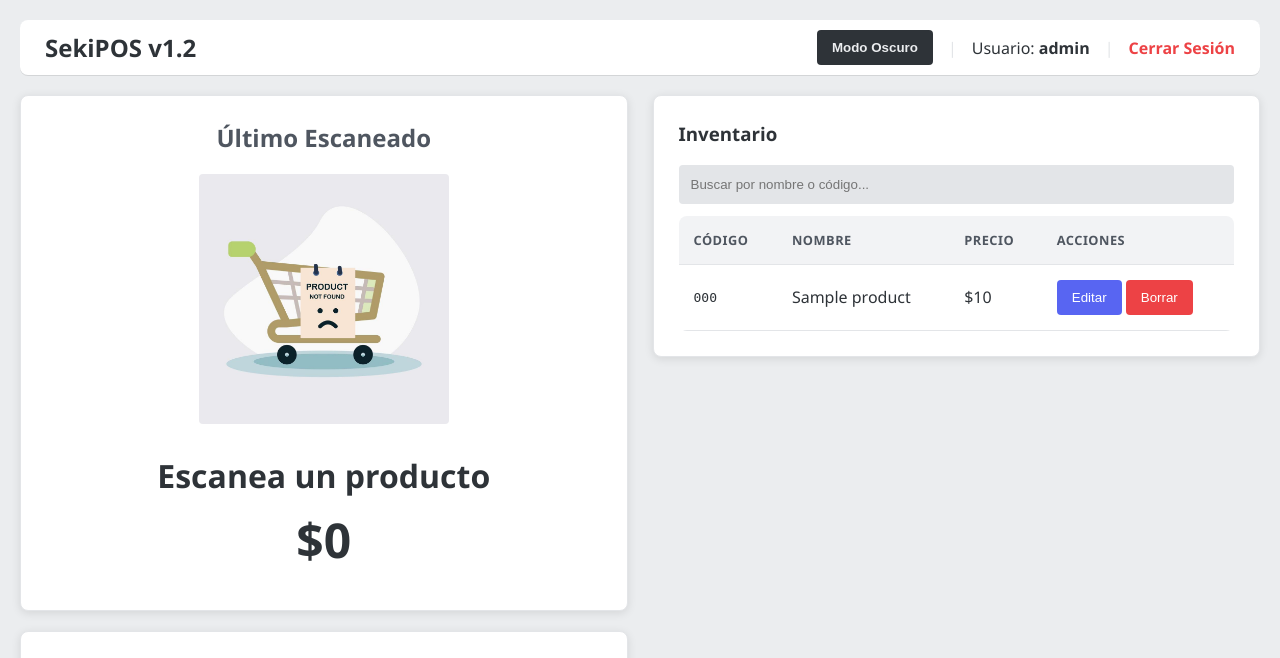
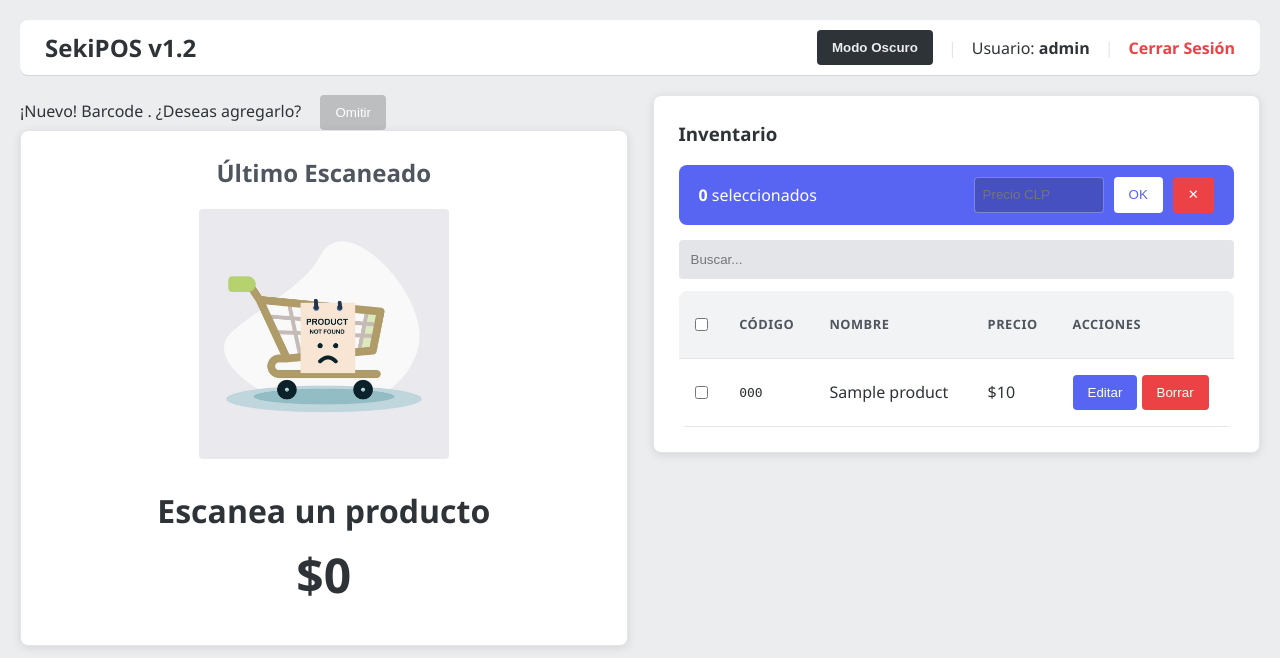
Before and after one commit to SekiDesu0/SekiPos, a Flask app: page / in a window 1280 px wide. Shown: the top 658 px of the page. Run offline with Flask 3, Linux system fonts and the light colour scheme; a user stored in the database is signed in; tables that the repository leaves empty hold one stand-in row (values such as "Sample post"); some libraries are stand-ins or nearby versions.

Commit message:
added bulk price update feature, allowing users to select multiple products and apply a new price to all of them at once. The bulk action bar now shows the count of selected items and enables the "OK" button only when at least one product is selected.

```diff
--- a/app.py
+++ b/app.py
@@ -189,6 +189,27 @@ def scan():
 def serve_cache(filename):
     return send_from_directory(CACHE_DIR, filename)
 
+@app.route('/bulk_price_update', methods=['POST'])
+@login_required
+def bulk_price_update():
+    data = request.get_json()
+    barcodes = data.get('barcodes', [])
+    new_price = data.get('new_price')
+
+    if not barcodes or new_price is None:
+        return jsonify({"error": "Missing data"}), 400
+
+    try:
+        with sqlite3.connect(DB_FILE) as conn:
+            # Use executemany for efficiency
+            params = [(float(new_price), b) for b in barcodes]
+            conn.executemany('UPDATE products SET price = ? WHERE barcode = ?', params)
+            conn.commit()
+        return jsonify({"status": "success"}), 200
+    except Exception as e:
+        print(f"Bulk update failed: {e}")
+        return jsonify({"error": str(e)}), 500
+
 if __name__ == '__main__':
     init_db()
     socketio.run(app, host='0.0.0.0', port=5000, debug=True)
--- a/static/styleIndex.css
+++ b/static/styleIndex.css
@@ -157,26 +157,80 @@ th {
     font-weight: bold;
 }
 
-#new-product-prompt {
-    display: none;
+/* --- BULK ACTIONS PERMANENT BAR --- */
+.bulk-actions {
+    display: flex;
     background: var(--accent);
     color: white;
-    padding: 12px 20px;
+    padding: 10px 20px;
     border-radius: 8px;
-    margin-bottom: 20px;
-    animation: slideDown 0.4s ease;
+    margin-bottom: 15px;
     justify-content: space-between;
     align-items: center;
+    min-height: 60px;
+    box-sizing: border-box;
+    width: 100%;
+}
+
+.bulk-controls {
+    display: flex;
+    align-items: center;
+    gap: 10px;
+    flex-shrink: 0;
+}
+
+/* Override the global 100% width for this specific input */
+.bulk-actions input#bulk-price-input {
+    width: 130px !important;
+    margin: 0 !important;
+    padding: 8px !important;
+    height: 36px !important;
+    background: rgba(0,0,0,0.2) !important;
+    border: 1px solid rgba(255,255,255,0.3) !important;
+    color: white !important;
+}
+
+.bulk-actions button {
+    height: 36px;
+    white-space: nowrap;
+    padding: 0 15px;
+    margin: 0;
+}
+
+/* --- RESPONSIVE DESIGN (MOBILE) --- */
+@media (max-width: 900px) {
+    .main-container {
+        flex-direction: column;
+    }
+
+    .column {
+        min-width: 100%;
+    }
+
+    .bulk-actions {
+        flex-direction: column;
+        height: auto;
+        padding: 15px;
+        gap: 10px;
+        text-align: center;
+    }
+
+    .bulk-controls {
+        width: 100%;
+        justify-content: center;
+    }
+
+    .bulk-actions input#bulk-price-input {
+        width: 100% !important; /* On mobile, let it be wide */
+    }
+
+    /* Hide barcode on very small screens to save space */
+    td:nth-child(2), th:nth-child(2) {
+        display: none;
+    }
 }
 
 @keyframes slideDown {
-    from {
-        transform: translateY(-20px);
-        opacity: 0;
-    }
-
-    to {
-        transform: translateY(0);
-        opacity: 1;
-    }
+    from { transform: translateY(-20px); opacity: 0; }
+    to { transform: translateY(0); opacity: 1; }
 }
--- a/templates/index.html
+++ b/templates/index.html
@@ -56,11 +56,22 @@
         <div class="column">
             <div class="card">
                 <h3 style="text-align: left; margin-top:0;">Inventario</h3>
-                <input type="text" id="searchInput" onkeyup="searchTable()" placeholder="Buscar por nombre o código...">
 
+                <!-- Bulk Action Bar -->
+                <div id="bulk-bar" class="bulk-actions">
+                    <span><b id="selected-count">0</b> seleccionados</span>
+                    <div class="bulk-controls">
+                        <input type="number" id="bulk-price-input" placeholder="Precio CLP">
+                        <button onclick="applyBulkPrice()" style="background: white; color: var(--accent);">OK</button>
+                        <button onclick="clearSelection()" class="btn-del">✕</button>
+                    </div>
+                </div>
+                <input type="text" id="searchInput" onkeyup="searchTable()" placeholder="Buscar...">
+                <div style="overflow-x: auto; width: 100%;">
                     <table id="inventoryTable">
                         <thead>
                             <tr>
+                                <th><input type="checkbox" id="select-all" onclick="toggleAll(this)"></th>
                                 <th>Código</th>
                                 <th>Nombre</th>
                                 <th>Precio</th>
@@ -70,6 +81,7 @@
                         <tbody>
                             {% for p in products %}
                             <tr>
+                                <td><input type="checkbox" class="product-checkbox" data-barcode="{{ p[0] }}" onclick="updateBulkBar()"></td>
                                 <td style="font-family: monospace;">{{ p[0] }}</td>
                                 <td>{{ p[1] }}</td>
                                 <td class="price-cell" data-value="{{ p[2] }}"></td>
@@ -85,6 +97,7 @@
                             {% endfor %}
                         </tbody>
                     </table>
+                </div>
             </div>
         </div>
     </div>
@@ -194,6 +207,51 @@
                 tr[i].style.display = content.toUpperCase().indexOf(filter) > -1 ? "" : "none";
             }
         }
+
+        function toggleAll(source) {
+            const checkboxes = document.querySelectorAll('.product-checkbox');
+            checkboxes.forEach(cb => cb.checked = source.checked);
+            updateBulkBar();
+        }
+
+        function updateBulkBar() {
+            const checked = document.querySelectorAll('.product-checkbox:checked');
+            document.getElementById('selected-count').innerText = checked.length;
+
+            const okBtn = document.querySelector('.bulk-controls button[onclick="applyBulkPrice()"]');
+            if (okBtn) {
+                okBtn.disabled = checked.length === 0;
+                okBtn.style.opacity = checked.length === 0 ? "0.5" : "1";
+            }
+        }
+
+        function clearSelection() {
+            document.querySelectorAll('.product-checkbox').forEach(cb => cb.checked = false);
+            document.getElementById('select-all').checked = false;
+            updateBulkBar();
+        }
+
+        async function applyBulkPrice() {
+            const price = document.getElementById('bulk-price-input').value;
+            if (!price || price < 0) return alert("Ingresa un precio válido");
+
+            const barcodes = Array.from(document.querySelectorAll('.product-checkbox:checked'))
+                                .map(cb => cb.getAttribute('data-barcode'));
+
+            if (!confirm(`¿Actualizar el precio de ${barcodes.length} productos a ${clpFormatter.format(price)}?`)) return;
+
+            const response = await fetch('/bulk_price_update', {
+                method: 'POST',
+                headers: { 'Content-Type': 'application/json' },
+                body: JSON.stringify({ barcodes: barcodes, new_price: price })
+            });
+
+            if (response.ok) {
+                window.location.reload();
+            } else {
+                alert("Error al actualizar productos.");
+            }
+        }
     </script>
 </body>
 
```
Lines whose indentation alone changed are shown as unchanged.
